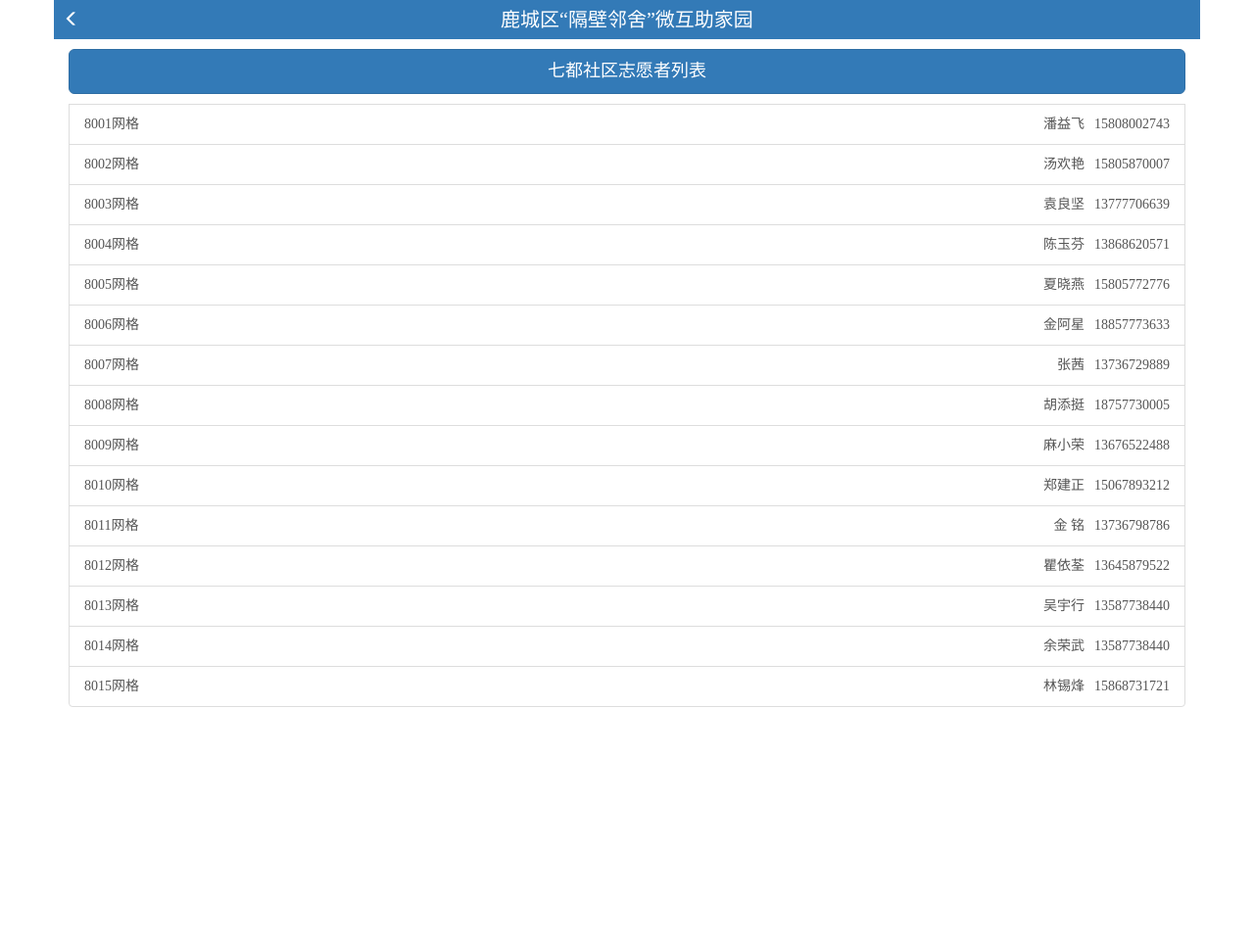
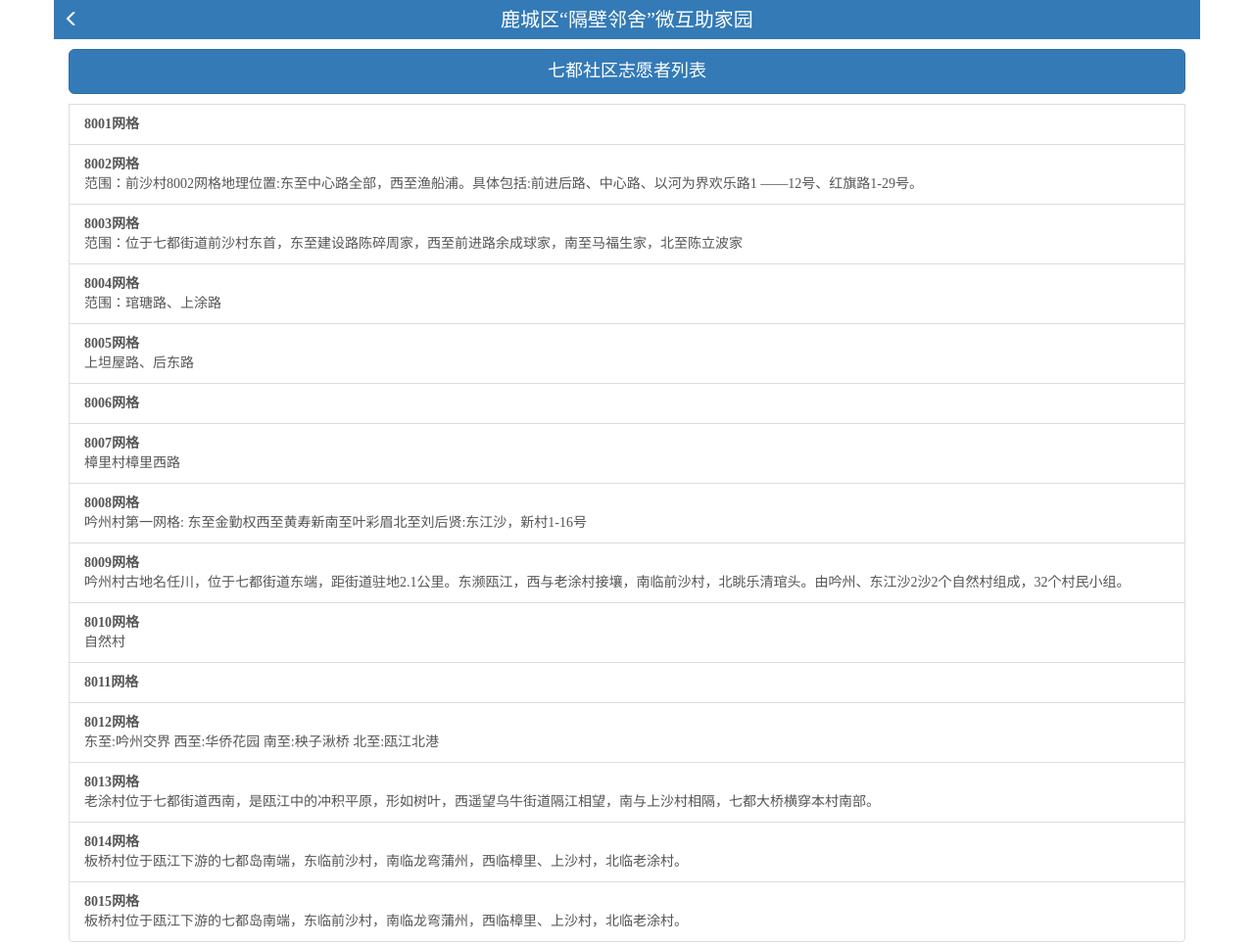
Before and after one commit to flxc11/neighbour, a plain HTML site: page volunteer.html in a window 1280 px wide. Shown: the whole page at 98% size. Before the commit the page ends 800 px from the top, so only its background shows below. Drawn offline with nearby package versions, Linux system fonts and the light colour scheme.

Commit message:
change volunteer list

```diff
--- a/sass/bootstrap/_web.scss
+++ b/sass/bootstrap/_web.scss
@@ -92,3 +92,6 @@ header {
   float: right;
   margin-left: 10px;
 }
+.fanwei {
+  display: block;
+}
--- a/volunteer.html
+++ b/volunteer.html
@@ -28,79 +28,34 @@
 		</header>
 		<div class="list-group mt10">
 			<div class="btn btn-lg btn-primary btn-block mb10">七都社区志愿者列表</div>
-			<a class="list-group-item" href="question.html">
-					<span class="tel">15808002743</span>
-					<span class="name">潘益飞</span>
-					8001网格</a>
+				<a class="list-group-item" href="question.html"><strong>8001网格</strong></a>
 
+				<a class="list-group-item" href="question.html"><strong>8002网格</strong><span class="fanwei">范围：前沙村8002网格地理位置:东至中心路全部，西至渔船浦。具体包括:前进后路、中心路、以河为界欢乐路1 ——12号、红旗路1-29号。</span></a>
+				<a class="list-group-item" href="question.html"><strong>8003网格</strong><span class="fanwei">范围：位于七都街道前沙村东首，东至建设路陈碎周家，西至前进路余成球家，南至马福生家，北至陈立波家</span></a>
 
-					<a class="list-group-item" href="question.html"><span class="tel">15805870007</span>
-					<span class="name">汤欢艳</span>8002网格</a>
+				<a class="list-group-item" href="question.html"><strong>8004网格</strong><span class="fanwei">范围：琯瑭路、上涂路</span></a>
 
+				<a class="list-group-item" href="question.html"><strong>8005网格</strong><span class="fanwei">上坦屋路、后东路</span></a>
 
+				<a class="list-group-item" href="question.html"><strong>8006网格</strong><span class="fanwei"></span></a>
 
-					<a class="list-group-item" href="question.html"><span class="tel">13777706639</span>
-					<span class="name">袁良坚</span>8003网格</a>
+				<a class="list-group-item" href="question.html"><strong>8007网格</strong><span class="fanwei">樟里村樟里西路</span></a>
 
+				<a class="list-group-item" href="question.html"><strong>8008网格</strong><span class="fanwei">吟州村第一网格: 东至金勤权西至黄寿新南至叶彩眉北至刘后贤:东江沙，新村1-16号</span></a>
 
+				<a class="list-group-item" href="question.html"><strong>8009网格</strong><span class="fanwei">吟州村古地名任川，位于七都街道东端，距街道驻地2.1公里。东濒瓯江，西与老涂村接壤，南临前沙村，北眺乐清琯头。由吟州、东江沙2沙2个自然村组成，32个村民小组。</span></a>
 
-					<a class="list-group-item" href="question.html"><span class="tel">13868620571</span>
-					<span class="name">陈玉芬</span>8004网格</a>
+				<a class="list-group-item" href="question.html"><strong>8010网格</strong><span class="fanwei">自然村</span></a>
 
+				<a class="list-group-item" href="question.html"><strong>8011网格</strong><span class="fanwei"></span></a>
 
+					<a class="list-group-item" href="question.html"><strong>8012网格</strong><span class="fanwei">东至:吟州交界  西至:华侨花园 南至:秧子湫桥  北至:瓯江北港</span></a>
 
-					<a class="list-group-item" href="question.html"><span class="tel">15805772776</span>
-					<span class="name">夏晓燕</span>8005网格</a>
+					<a class="list-group-item" href="question.html"><strong>8013网格</strong><span class="fanwei">老涂村位于七都街道西南，是瓯江中的冲积平原，形如树叶，西遥望乌牛街道隔江相望，南与上沙村相隔，七都大桥横穿本村南部。</span></a>
 
+					<a class="list-group-item" href="question.html"><strong>8014网格</strong><span class="fanwei">板桥村位于瓯江下游的七都岛南端，东临前沙村，南临龙弯蒲州，西临樟里、上沙村，北临老涂村。</span></a>
 
-
-					<a class="list-group-item" href="question.html"><span class="tel">18857773633</span>
-					<span class="name">金阿星</span>8006网格</a>
-
-
-
-					<a class="list-group-item" href="question.html"><span class="tel">13736729889</span>
-					<span class="name">张茜</span>8007网格</a>
-
-
-
-					<a class="list-group-item" href="question.html"><span class="tel">18757730005</span>
-					<span class="name">胡添挺</span>8008网格</a>
-
-
-
-					<a class="list-group-item" href="question.html"><span class="tel">13676522488</span>
-					<span class="name">麻小荣</span>8009网格</a>
-
-
-
-					<a class="list-group-item" href="question.html"><span class="tel">15067893212</span>
-					<span class="name">郑建正</span>8010网格</a>
-
-
-
-					<a class="list-group-item" href="question.html"><span class="tel">13736798786</span>
-					<span class="name">金 铭</span>8011网格</a>
-
-
-
-					<a class="list-group-item" href="question.html"><span class="tel">13645879522</span>
-					<span class="name">瞿依荃</span>8012网格</a>
-
-
-
-					<a class="list-group-item" href="question.html"><span class="tel">13587738440</span>
-					<span class="name">吴宇行</span>8013网格</a>
-
-
-
-					<a class="list-group-item" href="question.html"><span class="tel">13587738440</span>
-					<span class="name">余荣武</span>8014网格</a>
-
-
-
-					<a class="list-group-item" href="question.html"><span class="tel">15868731721</span>
-					<span class="name">林锡烽</span>8015网格</a>
+					<a class="list-group-item" href="question.html"><strong>8015网格</strong><span class="fanwei">板桥村位于瓯江下游的七都岛南端，东临前沙村，南临龙弯蒲州，西临樟里、上沙村，北临老涂村。</span></a>
 		</div>
 	</div> <!-- /container -->
 	<script>
```
Also changed, not shown: index.html (+5 -20 lines), css/bootstrap.css.
